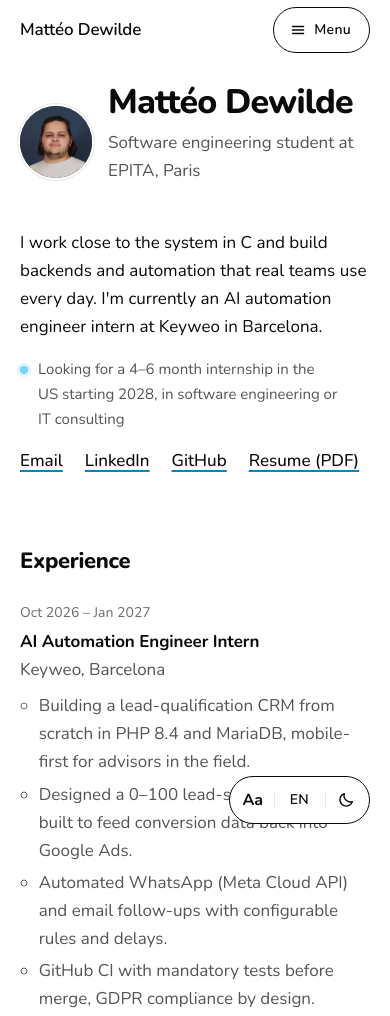
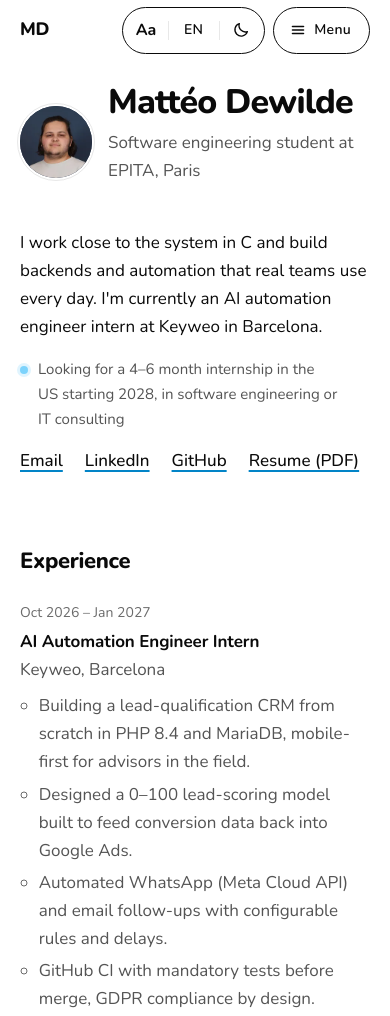
Before and after one commit to Matwwwild/matwwwild.github.io, a plain HTML site: page index.html in a window 390 px wide. Shown: the top 1016 px of the page. Drawn offline with Linux system fonts and the light colour scheme.

Commit message:
Move display controls into the top bar on small screens
The font, language and theme controls floated over the text on phones
and hid part of it. Below 900px they now sit in the sticky top bar next
to the menu button, and below 600px the name shrinks to its initials to
make room. Below 380px the menu button keeps its icon only.

On wide screens nothing changes: the controls stay at the bottom right.

Co-Authored-By: Claude Fable 5.2 <noreply@anthropic.com>
Claude-Session: https://claude.ai/code/session_011RD2RNpcbwj79v4WKrDfMb

```diff
--- a/index.html
+++ b/index.html
@@ -94,7 +94,7 @@ h1,h2,h3{text-wrap:balance}
 .side a.nav[aria-current="true"]{background:var(--accent);color:var(--on-accent)}
 .side-head,.scrim,.menu-open{display:none}
 
-/* floating controls, bottom right */
+/* display controls: bottom right on wide screens, inside the top bar on small ones */
 .dock{position:fixed;right:max(20px,env(safe-area-inset-right));bottom:max(20px,env(safe-area-inset-bottom));z-index:30;display:flex;gap:2px;
   padding:3px;border:1.5px solid var(--text);border-radius:999px;background:var(--bg)}
 /* inside the bar the buttons lose their own outline: one object, three segments */
@@ -167,9 +167,15 @@ footer{padding-top:72px;color:var(--faint);font-size:.875rem;display:flex;flex-w
   .topbar{position:sticky;top:0;z-index:20;display:flex;align-items:center;justify-content:space-between;height:60px;
     margin:0 -20px;padding:8px 20px;background:color-mix(in srgb,var(--bg) 90%,transparent);
     -webkit-backdrop-filter:blur(10px);backdrop-filter:blur(10px)}
-  .topbar .who{font-weight:600;text-decoration:none;letter-spacing:-.01em}
-  /* same outline and height as the bottom bar, so both read as one family */
-  .menu-open{display:inline-flex;gap:8px;height:46px;padding:0 18px 0 16px}
+  .topbar .who{display:inline-flex;align-items:center;min-height:44px;font-weight:600;text-decoration:none;letter-spacing:-.01em}
+  .who-short{display:none}
+  .bar-end{display:flex;align-items:center;gap:8px}
+  /* the display controls sit in the bar, next to the menu, so nothing floats over the text */
+  .dock{position:static;height:47px;padding:2px}
+  .dock .ctl{height:100%;min-width:42px}
+  .dock .ctl.icon{width:42px}
+  /* same outline and height as the controls, so both read as one family */
+  .topbar .menu-open{display:inline-flex;gap:8px;height:47px;padding:0 18px 0 16px}
   .side{position:fixed;top:0;right:0;bottom:0;height:auto;align-self:auto;width:min(300px,84vw);z-index:50;padding:0 12px 24px;
     background:var(--raised);border-left:1px solid var(--line);box-shadow:var(--shadow);
     transform:translateX(100%);visibility:hidden;
@@ -186,7 +192,21 @@ footer{padding-top:72px;color:var(--faint);font-size:.875rem;display:flex;flex-w
   .rows>li{gap:2px}
   .skills{gap:0}.skills dd{margin-bottom:12px}
 }
-@media (min-width:901px){.topbar{display:none}}
+/* phones: the name shrinks to its initials to leave room for the controls */
+@media (max-width:600px){
+  .who-full{display:none}
+  .who-short{display:inline;font-size:1.125rem;font-weight:800;letter-spacing:-.02em}
+}
+/* very narrow phones: the menu button keeps its icon only */
+@media (max-width:379px){
+  .topbar .menu-open{width:47px;padding:0;gap:0}
+  .menu-open span{position:absolute;width:1px;height:1px;overflow:hidden;clip:rect(0 0 0 0);white-space:nowrap}
+}
+/* wide screens: no top bar, its controls stay fixed at the bottom right */
+@media (min-width:901px){
+  .topbar,.bar-end{display:contents}
+  .topbar .who,.topbar .menu-open{display:none}
+}
 
 @media (prefers-reduced-motion:reduce){
   .side,.side[data-open]{transform:none;transition:opacity .15s linear,visibility 0s;opacity:0}
@@ -201,11 +221,21 @@ footer{padding-top:72px;color:var(--faint);font-size:.875rem;display:flex;flex-w
 <div class="layout">
   <div class="col" id="top">
     <div class="topbar">
-      <a class="who" href="#top" translate="no">Mattéo Dewilde</a>
-      <button class="ctl menu-open" id="menu-open" aria-expanded="false" aria-controls="side" aria-keyshortcuts="M">
-        <svg width="16" height="16" viewBox="0 0 16 16" aria-hidden="true"><path d="M2.5 4.5h11M2.5 8h11M2.5 11.5h11" stroke="currentColor" stroke-width="1.6" stroke-linecap="round"/></svg>
-        <span data-i18n="menu">Menu</span>
-      </button>
+      <a class="who" href="#top" translate="no" aria-label="Mattéo Dewilde"><span class="who-full">Mattéo Dewilde</span><span class="who-short" aria-hidden="true">MD</span></a>
+      <div class="bar-end">
+        <div class="dock">
+          <button class="ctl icon" id="font-toggle" aria-pressed="false" aria-label="Dyslexia-friendly font"><span class="aa" aria-hidden="true">Aa</span></button>
+          <button class="ctl" id="lang-toggle" aria-label="Passer en français"><span id="lang-code">EN</span></button>
+          <button class="ctl icon" id="theme-toggle" aria-label="Switch to dark theme">
+            <svg class="moon" width="18" height="18" viewBox="0 0 24 24" aria-hidden="true"><path d="M20.5 14.2A8.5 8.5 0 0 1 9.8 3.5a8.5 8.5 0 1 0 10.7 10.7Z" fill="none" stroke="currentColor" stroke-width="1.8" stroke-linejoin="round"/></svg>
+            <svg class="sun" width="18" height="18" viewBox="0 0 24 24" aria-hidden="true"><circle cx="12" cy="12" r="4.2" fill="none" stroke="currentColor" stroke-width="1.8"/><path d="M12 2.5v2.2M12 19.3v2.2M2.5 12h2.2M19.3 12h2.2M5.3 5.3l1.6 1.6M17.1 17.1l1.6 1.6M5.3 18.7l1.6-1.6M17.1 6.9l1.6-1.6" stroke="currentColor" stroke-width="1.8" stroke-linecap="round"/></svg>
+          </button>
+        </div>
+        <button class="ctl menu-open" id="menu-open" aria-expanded="false" aria-controls="side" aria-keyshortcuts="M">
+          <svg width="16" height="16" viewBox="0 0 16 16" aria-hidden="true"><path d="M2.5 4.5h11M2.5 8h11M2.5 11.5h11" stroke="currentColor" stroke-width="1.6" stroke-linecap="round"/></svg>
+          <span data-i18n="menu">Menu</span>
+        </button>
+      </div>
     </div>
 <main id="main">
   <div class="intro">
@@ -354,15 +384,6 @@ footer{padding-top:72px;color:var(--faint);font-size:.875rem;display:flex;flex-w
   </aside>
 </div>
 <div class="scrim" id="scrim"></div>
-
-<div class="dock">
-  <button class="ctl icon" id="font-toggle" aria-pressed="false" aria-label="Dyslexia-friendly font"><span class="aa" aria-hidden="true">Aa</span></button>
-  <button class="ctl" id="lang-toggle" aria-label="Passer en français"><span id="lang-code">EN</span></button>
-  <button class="ctl icon" id="theme-toggle" aria-label="Switch to dark theme">
-    <svg class="moon" width="18" height="18" viewBox="0 0 24 24" aria-hidden="true"><path d="M20.5 14.2A8.5 8.5 0 0 1 9.8 3.5a8.5 8.5 0 1 0 10.7 10.7Z" fill="none" stroke="currentColor" stroke-width="1.8" stroke-linejoin="round"/></svg>
-    <svg class="sun" width="18" height="18" viewBox="0 0 24 24" aria-hidden="true"><circle cx="12" cy="12" r="4.2" fill="none" stroke="currentColor" stroke-width="1.8"/><path d="M12 2.5v2.2M12 19.3v2.2M2.5 12h2.2M19.3 12h2.2M5.3 5.3l1.6 1.6M17.1 17.1l1.6 1.6M5.3 18.7l1.6-1.6M17.1 6.9l1.6-1.6" stroke="currentColor" stroke-width="1.8" stroke-linecap="round"/></svg>
-  </button>
-</div>
 
 <script>
 (() => {
```
